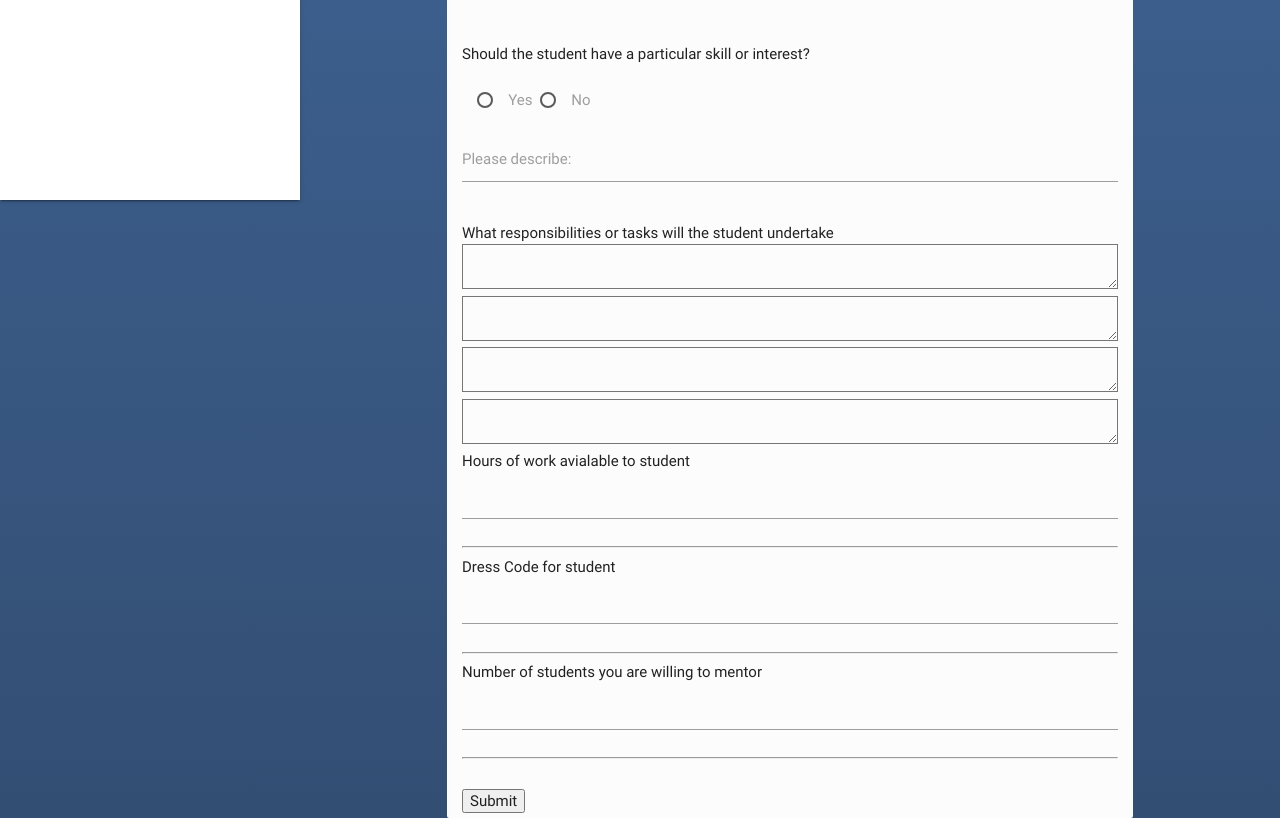
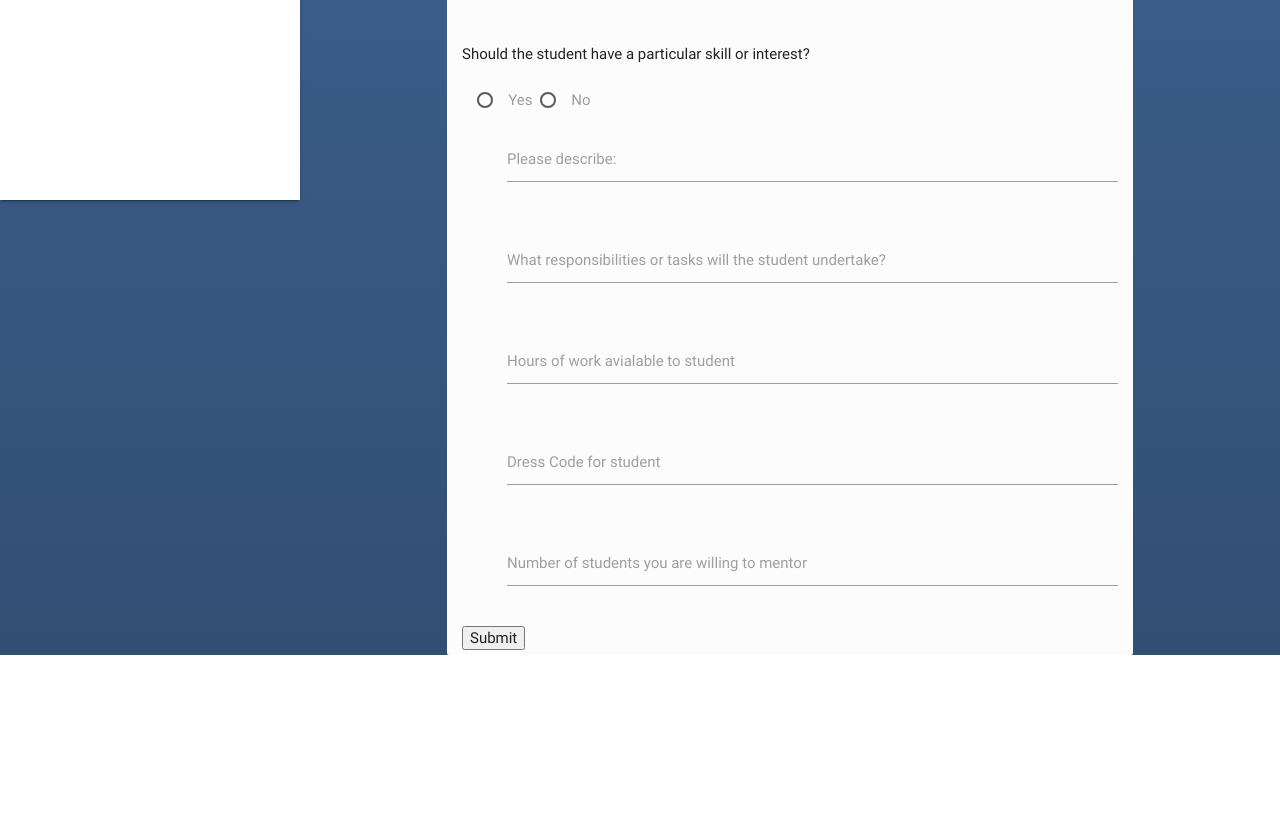
Before and after one commit to BenjaminSalzberg/Internship, a website: page Sullivan_BT_Internships/public/Index.html in a window 1280 px wide. Shown: the part 660-1478 px from the top of the page. After the commit the page ends 1315 px from the top, so only its background shows below. Drawn offline with Linux system fonts and the light colour scheme.

Commit message:
2:09 clean up
made index.html look prettier, removed extra text inputs

```diff
--- a/Sullivan_BT_Internships/public/Index.html
+++ b/Sullivan_BT_Internships/public/Index.html
@@ -131,24 +131,46 @@
 
 					<div class="row">
 						<div class="input-field col s12">
-
+							<i class="material-icons prefix">&#xE873;</i>
 							<input type="text" name="SkillDescription" id="SkillDescription" rows="3" cols="20" value="">
 							<label for="SkillDescription">Please describe:</label>
 						</div>
 					</div>
 
-					What responsibilities or tasks will the student undertake
-					<textarea name="Responsibilities1" id="Responsibilities1" rows="2" cols="20" value=""></textarea>
-					<textarea name="Responsibilities2" id="Responsibilities2" rows="2" cols="20" value=""></textarea>
-					<textarea name="Responsibilities3" id="Responsibilities3" rows="2" cols="20" value=""></textarea>
-					<textarea name="Responsibilities4" id="Responsibilities4" rows="2" cols="20" value=""></textarea>
-					Hours of work avialable to student
-					<input type="number" name="Hours" id="Hours" min="0" max="255"><br><hr>
-					Dress Code for student
-					<input type="text" name="DressCode" id="DressCode" value=""><br><hr>
-					Number of students you are willing to mentor
-					<input type="number" name="NumberMentor" id="NumberMentor" min="0" max="255"><br><hr>
-					<br><input id = "Submit" type="submit" value="Submit"></div>
+					<div class="row">
+						<div class="input-field col s12">
+							<i class="material-icons prefix">&#xE85D;</i>
+							<input type="text" name="Responsibilities1" id="Responsibilities1" rows="2" cols="20" value="">
+							<label for="Responsibilities">What responsibilities or tasks will the student undertake?</label>
+						</div>
+					</div>
+
+					<div class="row">
+						<div class="input-field col s12">
+							<i class="material-icons prefix">&#xE8B5;</i>
+							<input type="text" name="Hours" id="Hours" min="0" max="255">
+							<label for="Hours">Hours of work avialable to student</label>
+						</div>
+					</div>
+
+					<div class="row">
+						<div class="input-field col s12">
+							<i class="material-icons prefix">&#xE8F9;</i>
+							<input type="text" name="DressCode" id="DressCode" value="">
+							<label for="DressCode">Dress Code for student</label>
+						</div>
+					</div>
+
+
+					<div class="row">
+						<div class="input-field col s12">
+							<i class="material-icons prefix">&#xE7EF;</i><!--this is a temporary group of people group on materialize -->
+							<input type="text" name="NumberMentor" id="NumberMentor" min="0" max="255">
+							<label for="NumberMentor">Number of students you are willing to mentor</label>
+						</div>
+					</div>
+
+					<input id="Submit" type="submit"></div>
 				</form>
 			</div>
 		</main>
```
Also changed, not shown: Sullivan_BT_Internships/public/view/index.html (+1 -3 lines).
